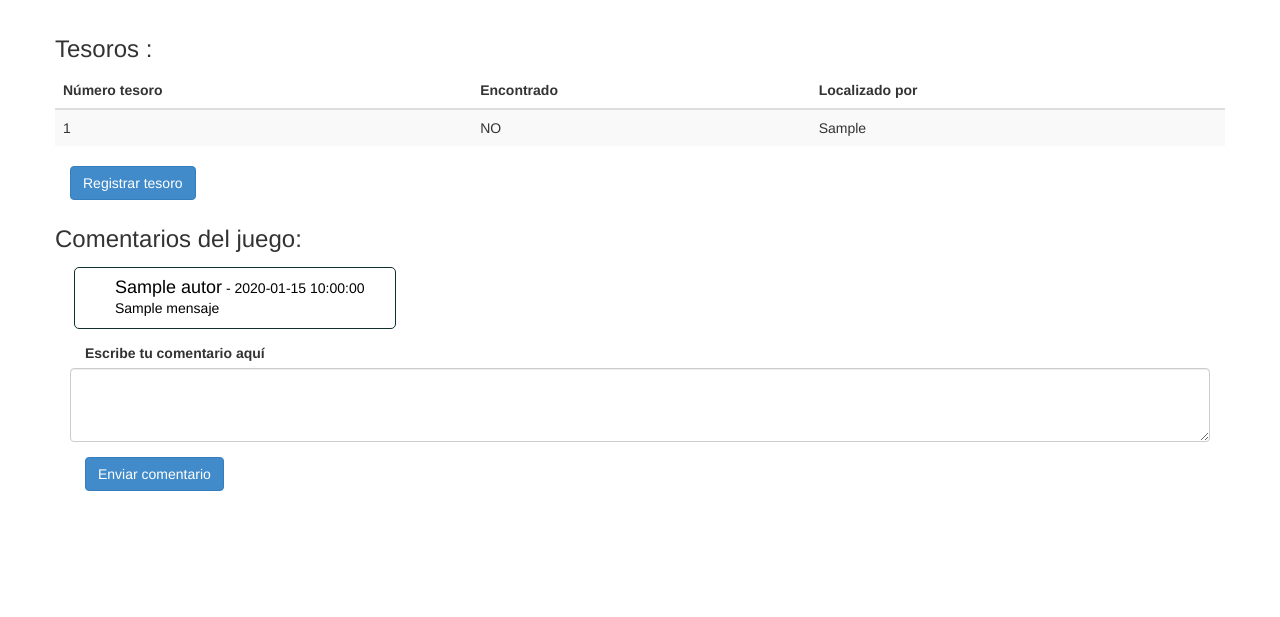
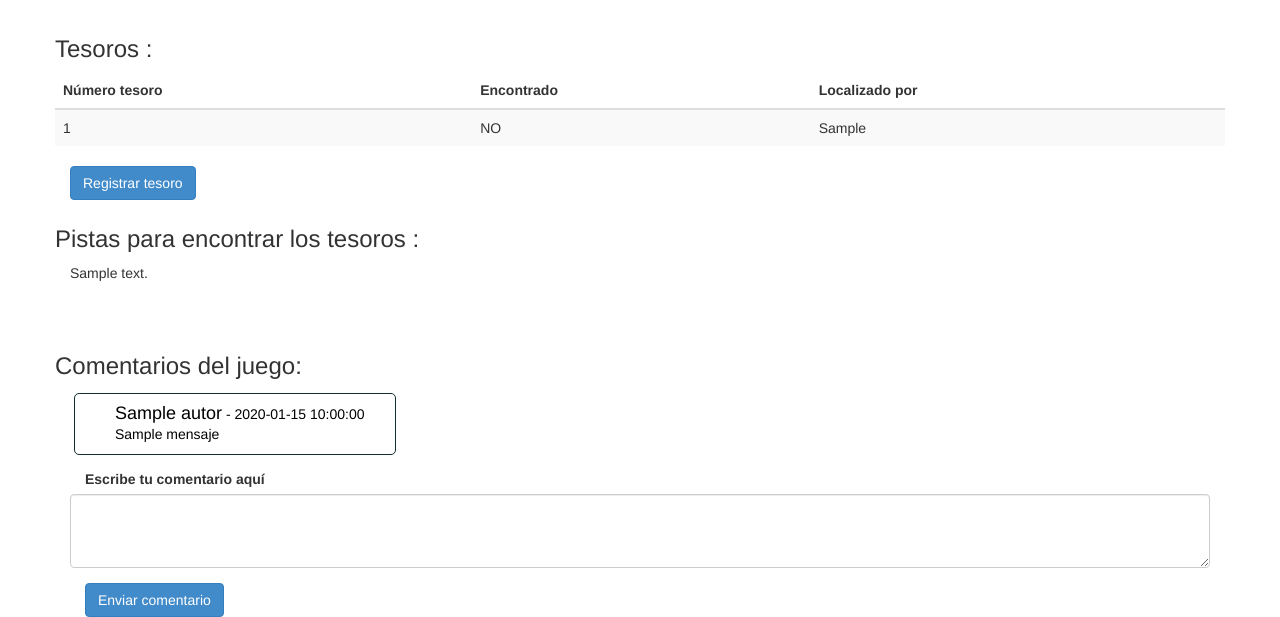
Before and after one commit to AlvaroMAM/GNSS-Galileo, a Flask app: template templates/detalles.html in a window 1280 px wide. Shown: the part 619-1236 px from the top of the page. Before the commit the page ends 1110 px from the top, so only its background shows below. Run offline with Flask 2, Linux system fonts and the light colour scheme; the template is opened without the code that fills it: most values are stand-ins (such as "Sample title", 1, 10 or a date in 2020); some libraries are stand-ins or nearby versions.

Commit message:
Botón borrar juego

```diff
--- a/main.py
+++ b/main.py
@@ -50,7 +50,7 @@ def detalles ():
     juego_json = json.loads(current_juego)
     listaTesoros = juego_json[0]['tesoros']
     comentarios = juego_json[0]['comentarios']
-    print(juego_json[0]['comentarios'])
+    print(juego_json[0]['descripcionpista'])
     return render_template('detalles.html', juego=juego_json, user=current_user, tesoro = listaTesoros, comentario = comentarios)
 
 # Inscripcion al juego
--- a/templates/detalles.html
+++ b/templates/detalles.html
@@ -24,10 +24,10 @@
 			  image: new ol.style.Circle({
 				radius: 6,
 				fill: new ol.style.Fill({
-				  color: '#3399CC'
+				  color: '#f00f07'
 				}),
 				stroke: new ol.style.Stroke({
-				  color: '#fff',
+				  color: 'red',
 				  width: 2
 				})
 			  })
@@ -86,6 +86,9 @@
 	<div class="col-md-2">
 		<a href="/resetjuego?_id={{ juego[0]._id['$oid'] }}"><button type="submit" class=" btn btn-primary">Resetear juego</button></a>
 	</div>
+	<div class="col-md-2">
+		<a href="/borrarjuego?_id={{ juego[0]._id['$oid'] }}"><button type="submit" class=" btn btn-primary">Borrar juego</button></a>
+	</div>
 	</br>
 	</br>
 	<h3>Tesoros :</h3>
@@ -114,7 +117,7 @@
 						<td>{{ i.localizadoPor }}</td>
 					</tr>
 					<script>
-					addMarker({{ i.coordenadaX }},{{ i.coordenadaY }})
+					addMarker({{ 36.7181255 }},{{ -4.4190425 }})
 					</script>
 				{% endfor %}
 			</tbody>
@@ -122,6 +125,16 @@
 	</div>
 	<div class="col-md-2">
 		<a href="/registrartesoro?_id={{ juego[0]._id['$oid'] }}"><button type="submit" class=" btn btn-primary">Registrar tesoro</button></a>
+	</div>
+	</br>
+	</br>
+	<h3>Pistas para encontrar los tesoros :</h3>
+	<div class="container">
+        <div class="row">
+				<div class="col-sm-7 col-md-7 col-12 pb-4">
+						<p>{{ juego[0].descripcionpista }}</p>
+				</div>
+		</div>
 	</div>
 	</br>
 	</br>
@@ -186,6 +199,16 @@
 	</div>
 	</br>
 	</br>
+	<h3>Pistas para encontrar los tesoros :</h3>
+	<div class="container">
+		<div class="row">
+				<div class="col-sm-7 col-md-7 col-12 pb-4">
+						<p>{{ juego[0].descripcionpista }}</p>
+				</div>
+		</div>
+	</div>
+	</br>
+	</br>
 	<h3>Comentarios del juego:</h3>
 	<div class="container">
 		<div class="row">
```
